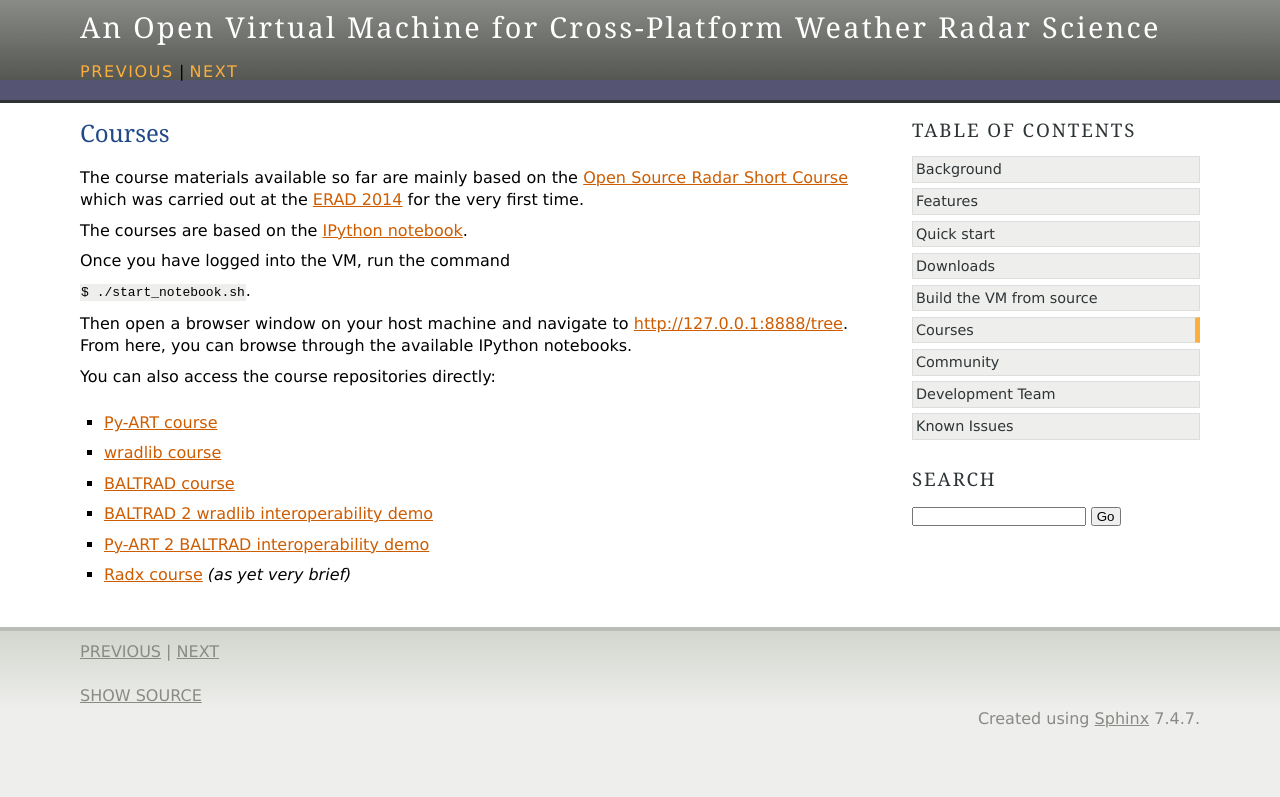
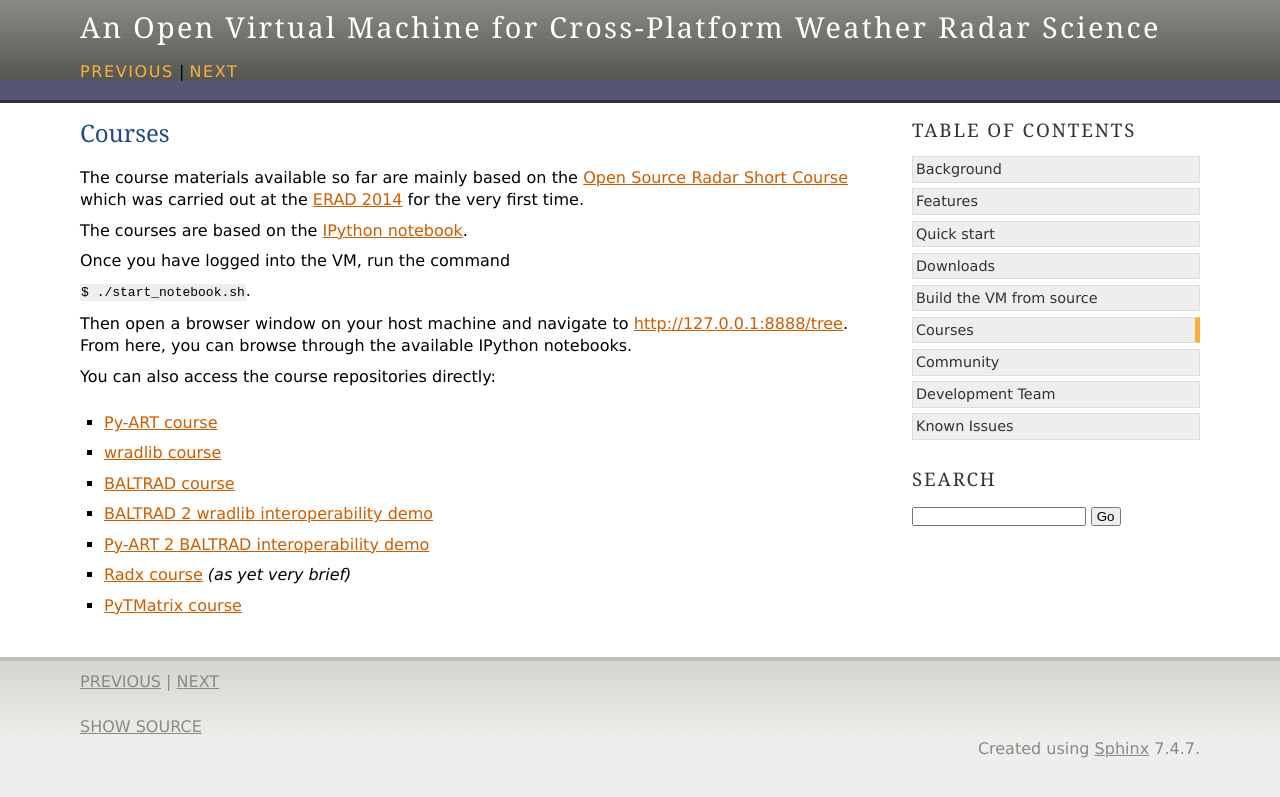
Before and after one commit to openradar/oss_weather_radar_vm, a Sphinx documentation site: the page built from doc/source/courses.rst, in a window 1280 px wide. Shown: the top 797 px of the page. Built offline with Sphinx 7.4.7, drawn with Linux system fonts in a browser that asks for light colours; formulas are drawn with MathJax 3.

Commit message:
ENH: Updated docs for PyTMatrix, FIX: removed BALTRAD-finalize

```diff
--- a/doc/source/courses.rst
+++ b/doc/source/courses.rst
@@ -22,3 +22,4 @@ You can also access the course repositories directly:
 * `BALTRAD 2 wradlib interoperability demo <https://github.com/heistermann/baltrad2wradlib>`_
 * `Py-ART 2 BALTRAD interoperability demo <https://github.com/jjhelmus/pyart2baltrad>`_
 * `Radx course <https://github.com/heistermann/radx_short_course>`_ *(as yet very brief)*
+* `PyTMatrix course <https://github.com/DaveOri/tmatrix_course.git>`_
--- a/doc/source/features.rst
+++ b/doc/source/features.rst
@@ -15,6 +15,8 @@ Weather Radar Software
 `wradlib <http://wradlib.bitbucket.org>`_
 
 `Radx <http://www.ral.ucar.edu/projects/titan/docs/radial_formats/radx.html>`_
+
+`PyTMatrix <https://github.com/jleinonen/pytmatrix>`_
 
 
 Python
```
Also changed, not shown: 2 other files.
